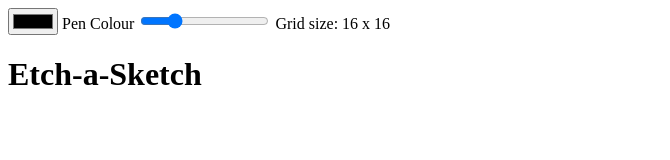
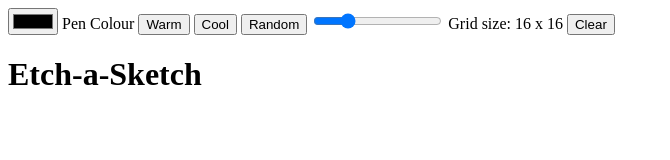
Before and after one commit to bsey122/etch-a-sketch, a plain HTML site: page index.html in a window 1280 px wide. Shown: the whole page, without its empty margins (0-670 px from the left). Drawn offline with Linux system fonts and the light colour scheme.

Commit message:
Add buttons to index.html

```diff
--- a/index.html
+++ b/index.html
@@ -12,8 +12,12 @@
         <div class="features">
             <input type="color" name="pen-colour" id="pen-colour">
             <label for="pen-colour">Pen Colour</label>
+            <button class="btn" id="Warm">Warm</button>
+            <button class="btn" id="Cool">Cool</button>
+            <button class="btn" id="Random">Random</button>
             <input type="range" name="grid-size" id="grid-size" min="1" max="64" value="16">
             <label for="grid-size"></label>
+            <button class="btn" id="Clear">Clear</button>
         </div>
         <div>
             <div class="header">
```
